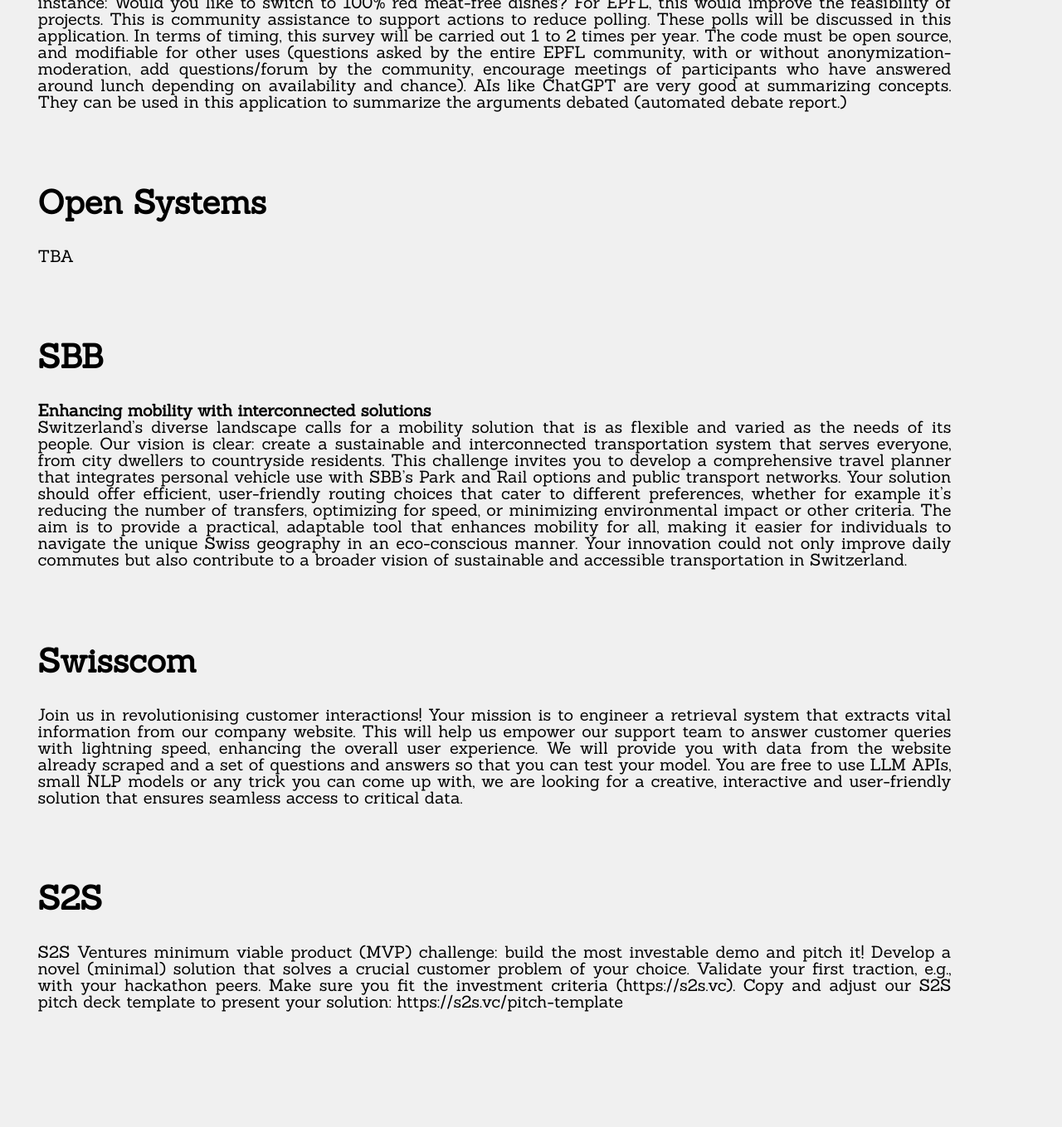
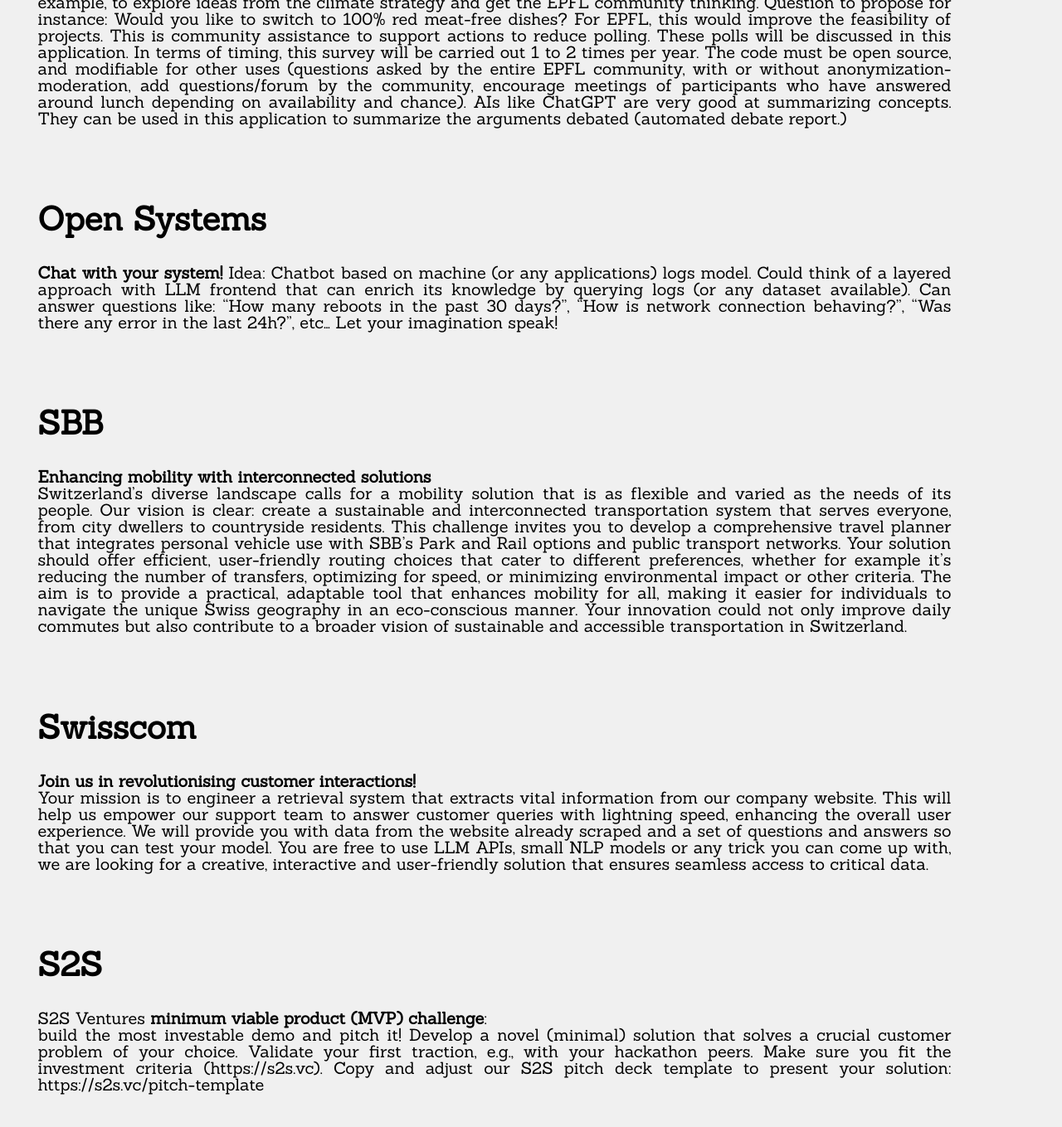
Before and after one commit to LauzHack/LauzHack.github.io, a Jekyll site: the page built from challenges/index.html, in a window 1280 px wide and 1400 px high, scrolled down 2130 px. Shown: the top 1359 px of the window at 83% size. Built offline with Jekyll 4.4.1, drawn with Linux system fonts in a browser that asks for light colours; before the commit the page ends 3430 px from its top, so only the background shows below that; some of the changed text lies outside the part shown.

Commit message:
Open Systems challenge

```diff
--- a/_data/challenges.yml
+++ b/_data/challenges.yml
@@ -37,7 +37,8 @@
 
 - name: AXA
   text: |-
-    We are looking for applications of Large Language Models, especially creative ones. This excludes chatbots, but includes "answering questions on your course notes". Or comparing my notes with your notes. Or summarizing the menus of EPFL cantines. Or, or or... Come to us for more ideas !
+    **We are looking for applications of Large Language Models**, especially creative ones.
+    This excludes chatbots, but includes "answering questions on your course notes". Or comparing my notes with your notes. Or summarizing the menus of EPFL cantines. Or, or or... Come to us for more ideas !
     NOTE: This challenge is compatible with any other challenge in LauzHack, so if your app also includes an LLM component, you can submit it for the AXA prize too !
 
 - name: EPFL sustainability
@@ -53,7 +54,12 @@
     AIs like ChatGPT are very good at summarizing concepts. They can be used in this application to summarize the arguments debated (automated debate report.)
 
 - name: Open Systems
-  text: TBA
+  text: |-
+    **Chat with your system!**
+    Idea:
+    Chatbot based on machine (or any applications) logs model. Could think of a layered approach with LLM frontend that can enrich its knowledge by querying logs (or any dataset available).
+    Can answer questions like: "How many reboots in the past 30 days?", "How is network connection behaving?", "Was there any error in the last 24h?", etc...
+    Let your imagination speak!
 
 - name: SBB
   text: |-
@@ -61,8 +67,11 @@
     Switzerland's diverse landscape calls for a mobility solution that is as flexible and varied as the needs of its people. Our vision is clear: create a sustainable and interconnected transportation system that serves everyone, from city dwellers to countryside residents. This challenge invites you to develop a comprehensive travel planner that integrates personal vehicle use with SBB's Park and Rail options and public transport networks. Your solution should offer efficient, user-friendly routing choices that cater to different preferences, whether for example it's reducing the number of transfers, optimizing for speed, or minimizing environmental impact or other criteria. The aim is to provide a practical, adaptable tool that enhances mobility for all, making it easier for individuals to navigate the unique Swiss geography in an eco-conscious manner. Your innovation could not only improve daily commutes but also contribute to a broader vision of sustainable and accessible transportation in Switzerland.
 
 - name: Swisscom
-  text: Join us in revolutionising customer interactions! Your mission is to engineer a retrieval system that extracts vital information from our company website. This will help us empower our support team to answer customer queries with lightning speed, enhancing the overall user experience. We will provide you with data from the website already scraped and a set of questions and answers so that you can test your model. You are free to use LLM APIs, small NLP models or any trick you can come up with, we are looking for a creative, interactive and user-friendly solution that ensures seamless access to critical data.
+  text: |-
+    **Join us in revolutionising customer interactions!**
+    Your mission is to engineer a retrieval system that extracts vital information from our company website. This will help us empower our support team to answer customer queries with lightning speed, enhancing the overall user experience. We will provide you with data from the website already scraped and a set of questions and answers so that you can test your model. You are free to use LLM APIs, small NLP models or any trick you can come up with, we are looking for a creative, interactive and user-friendly solution that ensures seamless access to critical data.
 
 - name: S2S
   text: |-
-    S2S Ventures minimum viable product (MVP) challenge: build the most investable demo and pitch it! Develop a novel (minimal) solution that solves a crucial customer problem of your choice. Validate your first traction, e.g., with your hackathon peers. Make sure you fit the investment criteria (https://s2s.vc). Copy and adjust our S2S pitch deck template to present your solution: https://s2s.vc/pitch-template
+    S2S Ventures **minimum viable product (MVP) challenge**:
+    build the most investable demo and pitch it! Develop a novel (minimal) solution that solves a crucial customer problem of your choice. Validate your first traction, e.g., with your hackathon peers. Make sure you fit the investment criteria (https://s2s.vc). Copy and adjust our S2S pitch deck template to present your solution: https://s2s.vc/pitch-template
```
